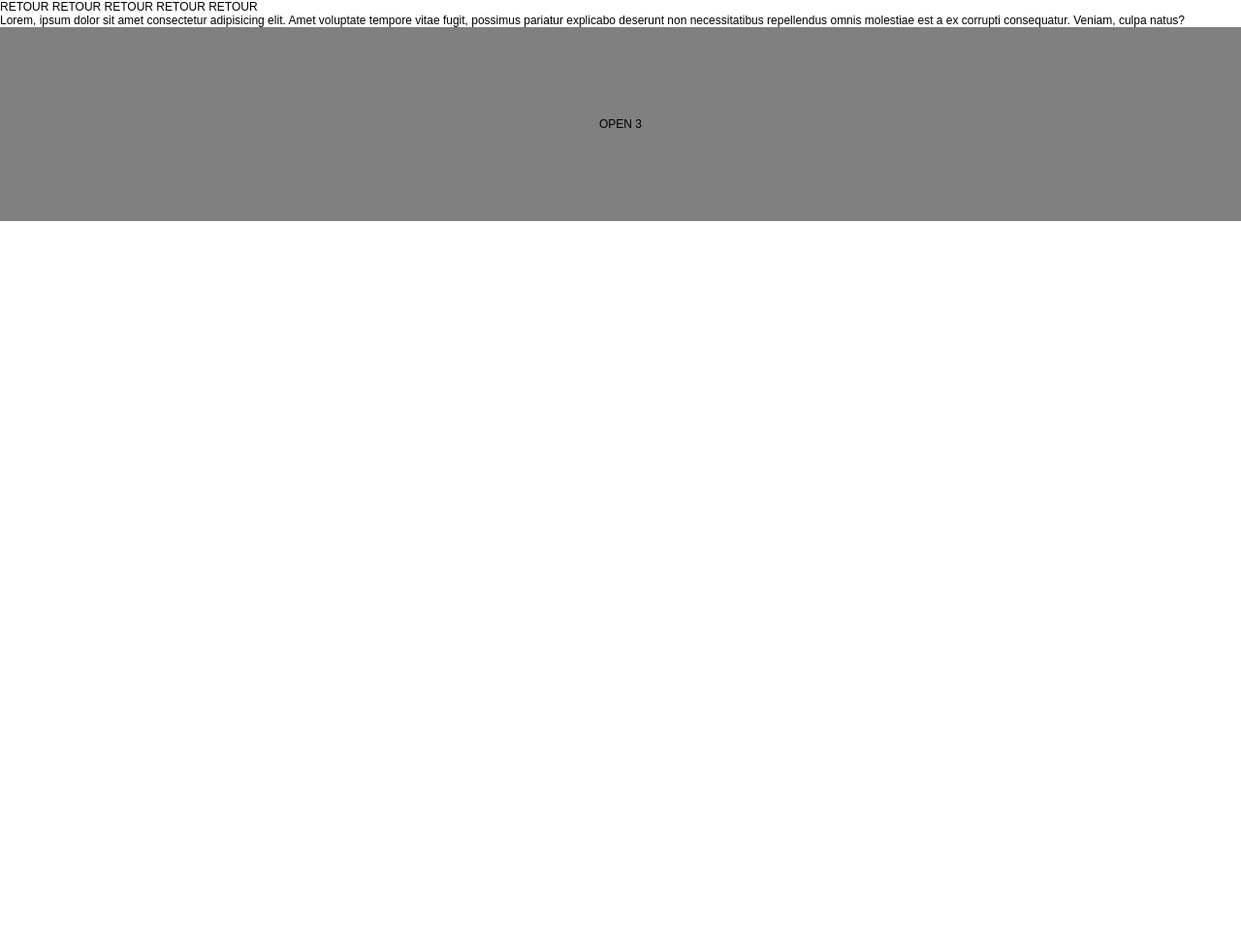
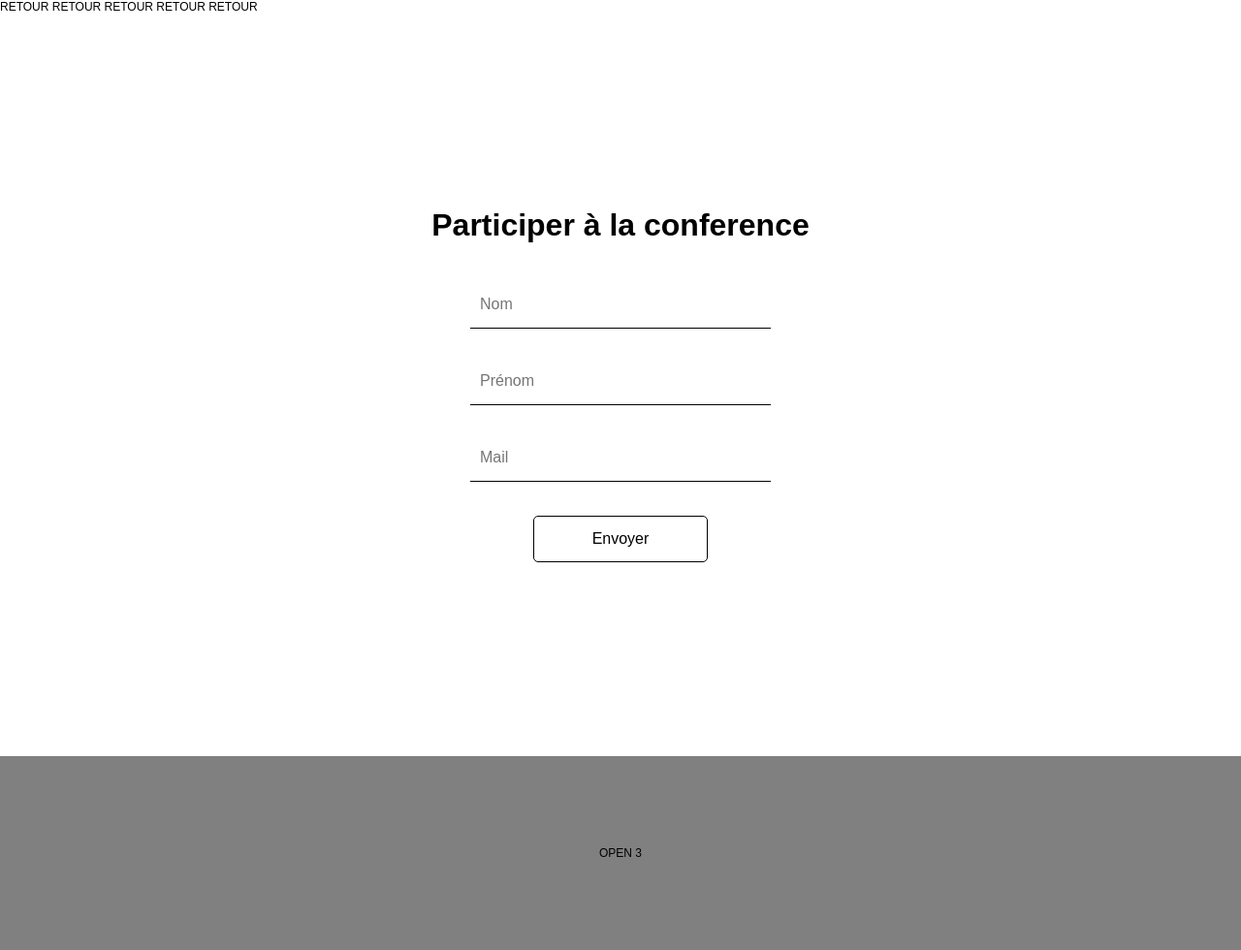
Before and after one commit to MeliMel00/Bap-open-3-grp34, a PHP site: page /inscription.php in a window 1280 px wide. Shown: the part 96-1076 px from the top of the page at 97% size. Before the commit the page ends 324 px from the top, so only its background shows below. Run offline with PHP 8.4, Linux system fonts and the light colour scheme.

Commit message:
Auto stash before merge of "main" and "origin/main"

```diff
--- a/inscription.php
+++ b/inscription.php
@@ -1,14 +1,18 @@
 <!DOCTYPE html>
 <html lang="en">
+
 <head>
     <meta charset="UTF-8">
     <meta http-equiv="X-UA-Compatible" content="IE=edge">
     <meta name="viewport" content="width=device-width, initial-scale=1.0">
     <script src="https://code.jquery.com/jquery-3.5.0.js"></script>
-    <link rel="stylesheet" href="https://use.fontawesome.com/releases/v5.15.4/css/all.css" integrity="sha384-DyZ88mC6Up2uqS4h/KRgHuoeGwBcD4Ng9SiP4dIRy0EXTlnuz47vAwmeGwVChigm" crossorigin="anonymous">
+    <link rel="stylesheet" href="https://use.fontawesome.com/releases/v5.15.4/css/all.css"
+        integrity="sha384-DyZ88mC6Up2uqS4h/KRgHuoeGwBcD4Ng9SiP4dIRy0EXTlnuz47vAwmeGwVChigm" crossorigin="anonymous">
     <link rel="stylesheet" href="style.css">
     <title>Document</title>
 </head>
+
+
 
 <body>
 
@@ -20,9 +24,67 @@
 
     <a href="index.php">RETOUR RETOUR RETOUR RETOUR RETOUR</a>
 
-    <p>
-        Lorem, ipsum dolor sit amet consectetur adipisicing elit. Amet voluptate tempore vitae fugit, possimus pariatur explicabo deserunt non necessitatibus repellendus omnis molestiae est a ex corrupti consequatur. Veniam, culpa natus?
-    </p>
+
+
+
+
+
+
+    <?php
+
+    $mydb = mysqli_connect("localhost","root","","mydb");
+
+    if(!$mydb)
+        {
+        die("Connection failed: " . mysqli_connect_error());
+        }
+
+    if(isset($_POST['submit']))
+    {
+        $Nom = $_POST['Nom'];
+        $Prenom = $_POST['Prenom'];
+        $Mail = $_POST['Mail'];
+
+        $insert = mysqli_query($mydb,"INSERT INTO `user`(`Nom`, `Prenom`, `Mail`) VALUES ('$Nom','$Prenom','$Mail')");
+
+        if(!$insert)
+        {
+            echo "error.";            }
+        else
+        {
+            header('location:success.php');
+
+        }
+    }
+?>
+
+
+
+
+
+    <div class="div-inscription">
+
+        <h2 class="title-inscription">
+            Participer à la conference
+        </h2>
+
+        <div>
+
+
+
+            <form method="POST">
+
+                <input class="champ" type="text" name="Nom" placeholder="Nom" Required>
+                <input class="champ" type="text" name="Prenom" placeholder="Prénom" Required>
+                <input class="champ" type="email" name="Mail" placeholder="Mail" Required>
+
+                <input type="submit" name="submit" value="Envoyer" class="btn-envoyer">
+
+            </form>
+
+        </div>
+    </div>
+
 
 
 
@@ -39,4 +101,5 @@
 
 
 <script src="./script.js"></script>
+
 </html>
--- a/scss/layout/_index.scss
+++ b/scss/layout/_index.scss
@@ -1,6 +1,5 @@
 
 body{
-    min-height: 125vh;
     top: 0;
 }
 a {
--- a/style.css
+++ b/style.css
@@ -1,5 +1,4 @@
 body {
-  min-height: 125vh;
   top: 0;
 }
 
@@ -278,6 +277,75 @@ footer {
   height: 200px;
 }
 
+.div-inscription {
+  display: flex;
+  flex-direction: column;
+  align-items: center;
+  margin: 200px 0;
+}
+.div-inscription div {
+  display: flex;
+  flex-direction: column;
+  align-items: center;
+  width: 300px;
+}
+.div-inscription form {
+  display: flex;
+  flex-direction: column;
+  align-items: center;
+  width: 100%;
+}
+.div-inscription .title-inscription {
+  text-align: center;
+  margin-bottom: 2rem;
+  font-size: 32px;
+}
+.div-inscription .champ {
+  width: 100%;
+  border: 0;
+  padding-left: 10px;
+  height: 48px;
+  font-size: 16px;
+  font-weight: 500;
+  background: none;
+  border-radius: 0;
+  border-bottom: solid black 1px;
+  margin: 5% 0;
+}
+.div-inscription .btn-envoyer {
+  width: 60%;
+  height: 48px;
+  font-size: 16px;
+  font-weight: 500;
+  background: none;
+  border: solid black 1px;
+  border-radius: 5px;
+  margin-top: 20px;
+}
+.div-inscription .btn-envoyer:active {
+  color: gray;
+  border: solid gray 1px;
+}
+
+.success {
+  height: 60vh;
+  display: flex;
+  justify-content: center;
+  align-items: center;
+  flex-direction: column;
+}
+.success h2 {
+  color: green;
+  margin: 3%;
+}
+.success a {
+  color: blue;
+  font-size: large;
+}
+.success a:hover {
+  text-decoration: underline;
+}
+
 * {
   margin: 0;
   padding: 0;
--- a/style.scss
+++ b/style.scss
@@ -2,6 +2,8 @@
         "scss/abstract/_variables",
         "scss/component/_header",
         "scss/component/_footer",
+        "scss/component/_inscription",
+        "scss/component/_success",
         "scss/mixins/_mixins";
 
 *{
```
Also changed, not shown: index.php (+7 -1 lines), scss/component/_inscription.scss (added, +56 -0 lines), scss/component/_success.scss (added, +21 -0 lines), success.php (added, +34 -0 lines).
